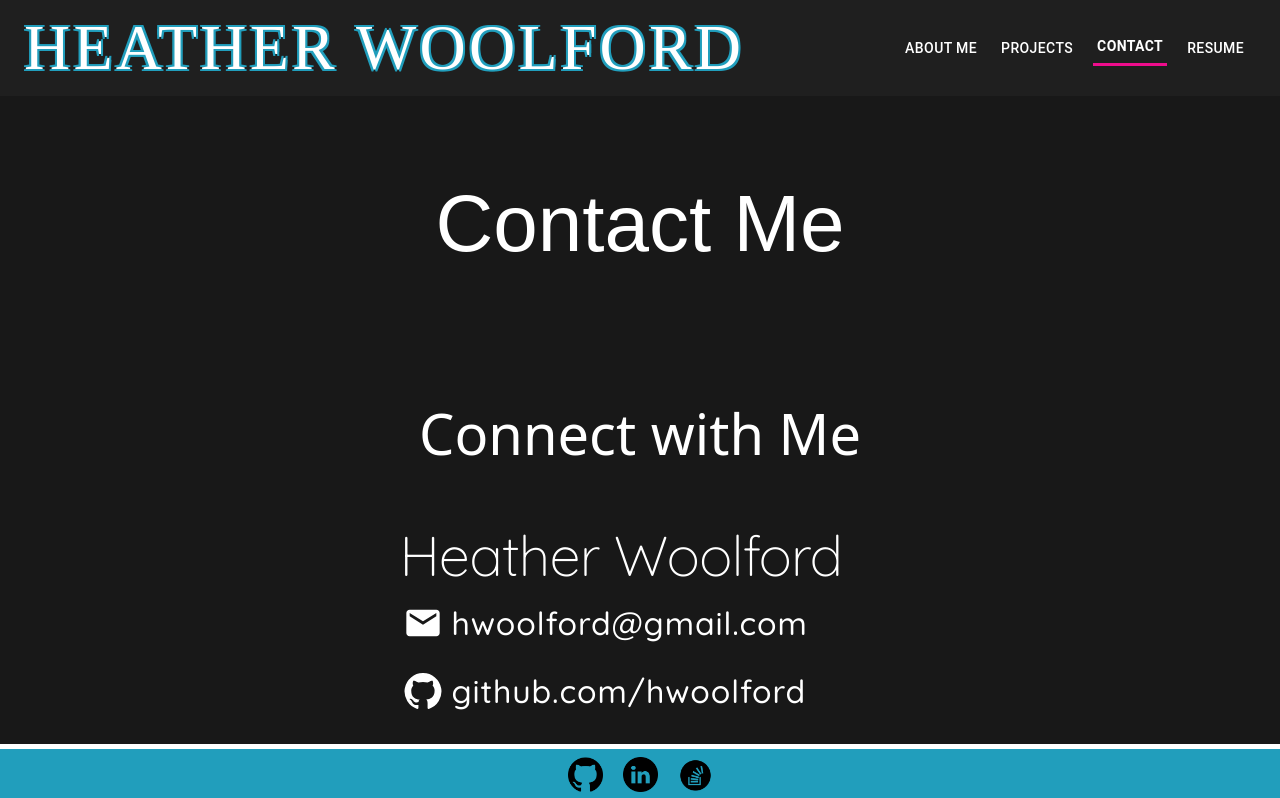
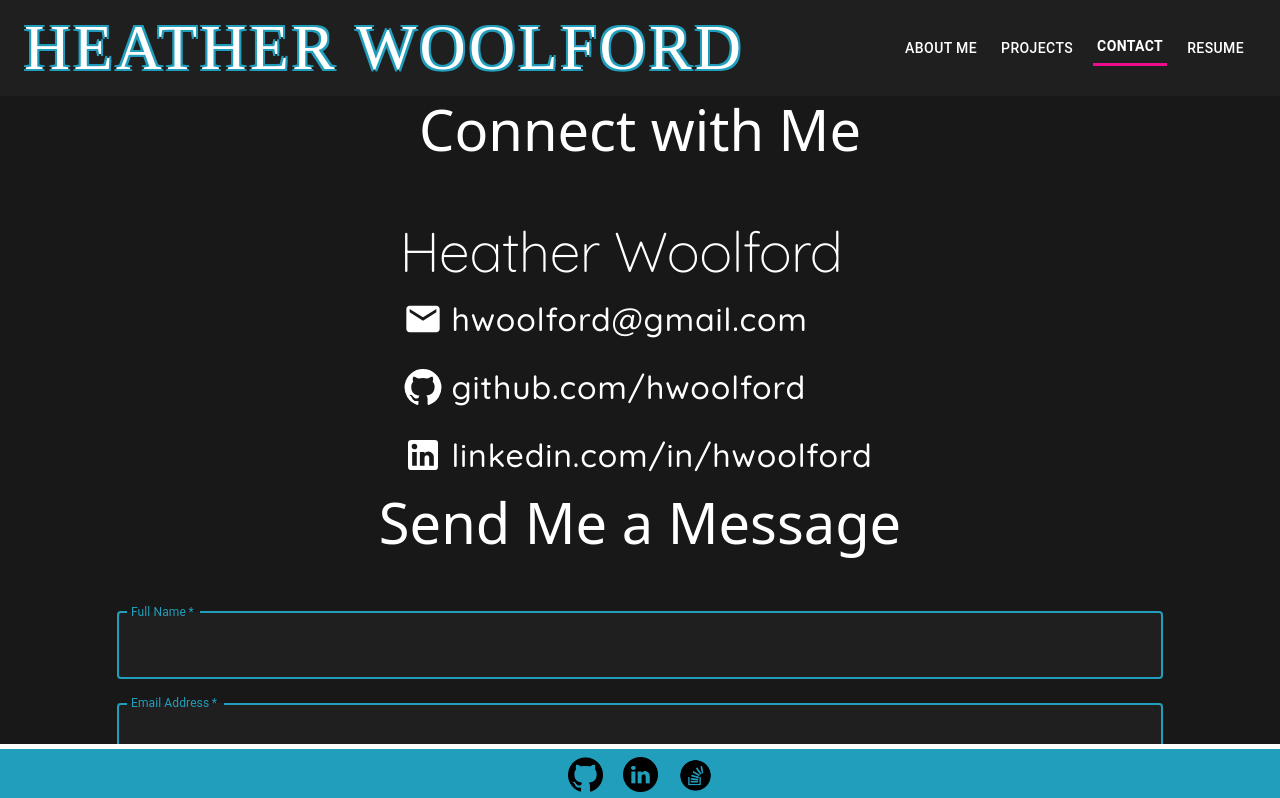
Before and after one commit to hwoolford/Portfolio, a React (Vite) app: page /contact in a window 1280 px wide. Shown: the top 798 px of the page. Built offline with nearby package versions, Linux system fonts and the light colour scheme; a web font is replaced by a local one.

Commit message:
eliminated title from contact page

```diff
--- a/src/pages/Contact2.jsx
+++ b/src/pages/Contact2.jsx
@@ -4,7 +4,7 @@ import "./Contact2.css";
 export default function Contact2() {
   return (
     <>
-      <h1 className="contact-info-title">Contact Me</h1>
+      {/* <h1 className="contact-info-title">Contact Me</h1> */}
       <div className="contact-holder">
         <div className="contact-info">
           <ContactInfo />
@@ -16,201 +16,3 @@ export default function Contact2() {
     </>
   );
 }
-
-// import "../pages/Contact2.css";
-
-// import { useState } from "react";
-// import {
-//   Box,
-//   TextField,
-//   Button,
-//   Grid,
-//   createTheme,
-//   ThemeProvider,
-// } from "@mui/material/";
-// import SendIcon from "@mui/icons-material/Send";
-// import { validateEmail } from "../utils/validateEmail";
-
-// const theme = createTheme({
-//   palette: {
-//     primary: {
-//       main: "#219ebc",
-//     },
-//     secondary: {
-//       main: "#ef0d8d",
-//     },
-//   },
-// });
-
-// export default function Contact2() {
-//   const [name, setName] = useState("");
-//   const [email, setEmail] = useState("");
-//   const [message, setMessage] = useState("");
-//   const [errors, setErrors] = useState({});
-
-//   const handleInputChange = (e) => {
-//     const { name, value } = e.target;
-//     if (name === "name") {
-//       setName(value);
-//     } else if (name === "email") {
-//       setEmail(value);
-//     } else {
-//       setMessage(value);
-//     }
-//   };
-
-//   const handleBlur = (e) => {
-//     const { name, value } = e.target;
-//     if (!value.trim()) {
-//       setErrors((prevErrors) => ({
-//         ...prevErrors,
-//         [name]: "Field is required",
-//       }));
-//     } else {
-//       setErrors((prevErrors) => ({
-//         ...prevErrors,
-//         [name]: "",
-//       }));
-//     }
-//   };
-
-//   const handleFormSubmit = (e) => {
-//     e.preventDefault();
-
-//     if (!name || !message) {
-//       setErrors({
-//         name: name ? "" : "Please fill out this field",
-//         email: email ? "" : "Please fill out this field",
-//         message: message ? "" : "Please fill out this field",
-//       });
-//       return;
-//     }
-
-//     if (!validateEmail(email)) {
-//       setErrors((prevErrors) => ({
-//         ...prevErrors,
-//         email: "Please enter a valid email address",
-//       }));
-//       return;
-//     }
-
-//     setName("");
-//     setEmail("");
-//     setMessage("");
-//     setErrors({});
-//   };
-
-//   return (
-//     <>
-//       <h1 className="text-center title">Contact Me</h1>
-//       <div className="contact-container">
-//         <ThemeProvider theme={theme}>
-//           <Box
-//             container="true"
-//             noValidate
-//             autoComplete="off"
-//             sx={{ flexGrow: 1 }}
-//           >
-//             <form className="form" onSubmit={handleFormSubmit}>
-//               <Grid container spacing={3} justifyContent="center">
-//                 <Grid
-//                   item
-//                   xs={12}
-//                   md={6}
-//                   container
-//                   justifyContent="center"
-//                   alignItems="center"
-//                 >
-//                   <h2>Heather Woolford</h2>
-//                 </Grid>
-//                 <Grid
-//                   item
-//                   xs={12}
-//                   md={6}
-//                   container
-//                   justifyContent="center"
-//                   alignItems="center"
-//                 >
-//                   <TextField
-//                     variant="outlined"
-//                     required
-//                     className="inputBox"
-//                     name="name"
-//                     id="name"
-//                     label="Full Name"
-//                     color="primary"
-//                     focused
-//                     value={name}
-//                     onChange={handleInputChange}
-//                     onBlur={handleBlur}
-//                   />
-//                   {errors.name && <p className="error-text">{errors.name}</p>}
-//                 </Grid>
-//                 <Grid
-//                   item
-//                   xs={12}
-//                   md={6}
-//                   container
-//                   justifyContent="center"
-//                   alignItems="center"
-//                 >
-//                   <TextField
-//                     variant="outlined"
-//                     required
-//                     className="inputBox"
-//                     name="email"
-//                     id="email"
-//                     label="Email Address"
-//                     color="primary"
-//                     focused
-//                     value={email}
-//                     onChange={handleInputChange}
-//                     onBlur={handleBlur}
-//                   />
-//                   {errors.email && <p className="error-text">{errors.email}</p>}
-//                 </Grid>
-//                 <Grid
-//                   item
-//                   xs={12}
-//                   md={6}
-//                   container
-//                   justifyContent="center"
-//                   alignItems="center"
-//                 >
-//                   <TextField
-//                     variant="outlined"
-//                     required
-//                     className="inputBox"
-//                     name="message"
-//                     id="message"
-//                     label="Your Message"
-//                     color="primary"
-//                     focused
-//                     value={message}
-//                     multiline
-//                     onChange={handleInputChange}
-//                     onBlur={handleBlur}
-//                   />
-//                   {errors.message && (
-//                     <p className="error-text">{errors.message}</p>
-//                   )}
-//                 </Grid>
-//                 <div className="btn-container">
-//                   <Grid item xs={12} md={7} justifyContent="center" container>
-//                     <Button
-//                       variant="contained"
-//                       type="submit"
-//                       endIcon={<SendIcon style={{ fontSize: "2.75rem" }} />}
-//                     >
-//                       Send
-//                     </Button>
-//                   </Grid>
-//                 </div>
-//               </Grid>
-//             </form>
-//           </Box>
-//         </ThemeProvider>
-//       </div>
-//     </>
-//   );
-// }
```
